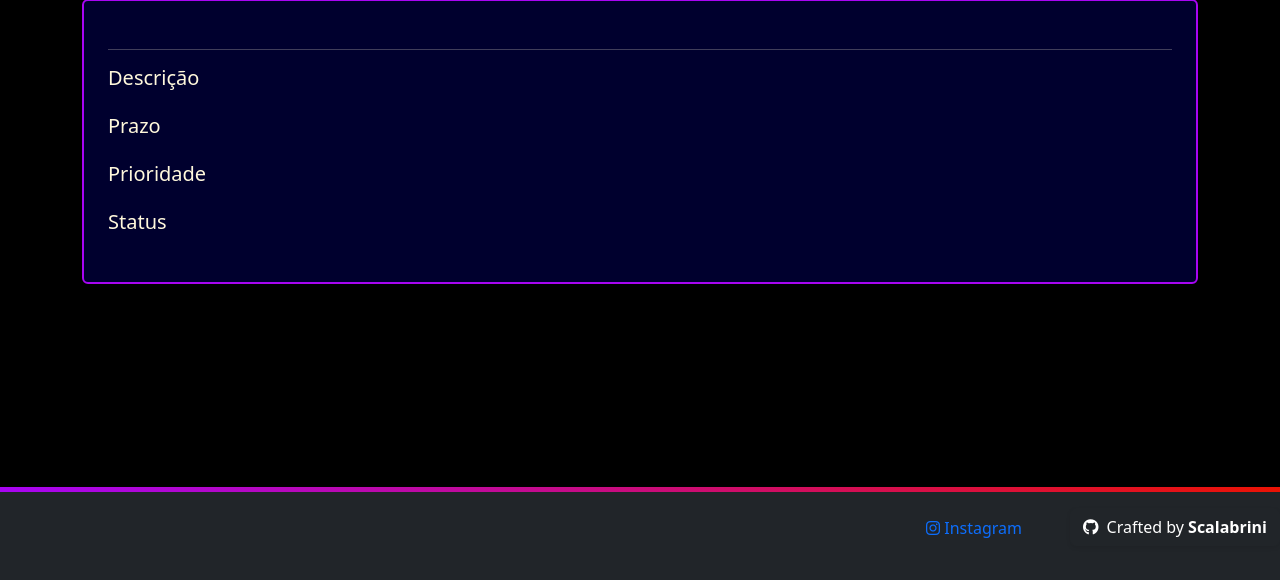
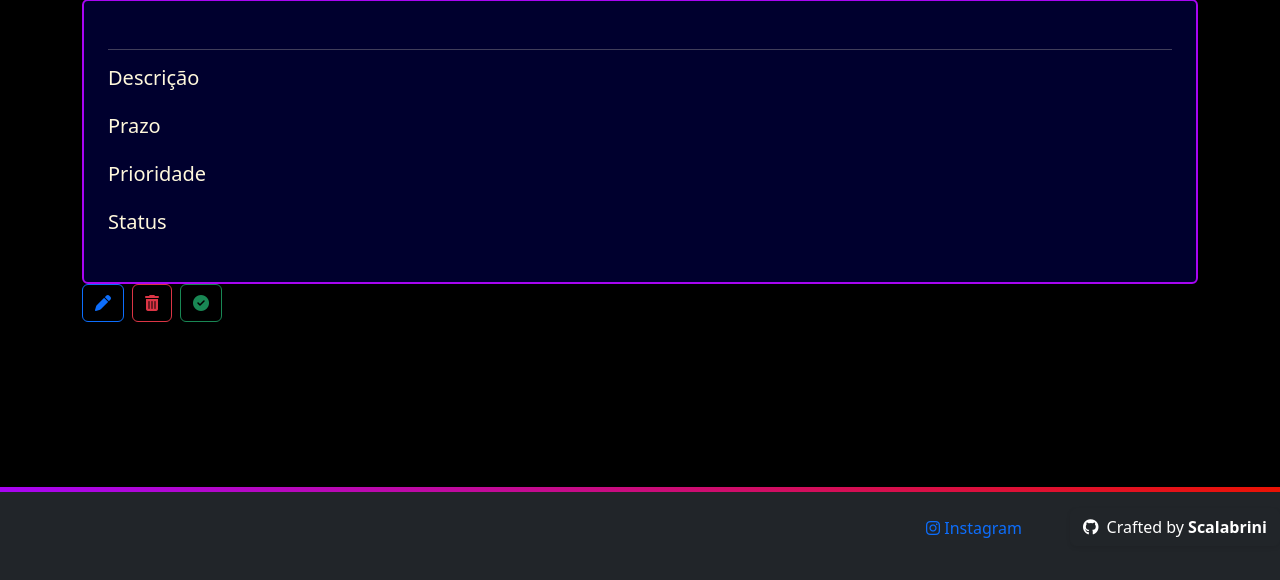
Before and after one commit to Scalabrini17/Personal_Task_Manager, a Django app: template templates/task/visualizarTask.html in a window 1280 px wide. Shown: the part 220-800 px from the top of the page. Run offline with Django 5.2, Linux system fonts and the light colour scheme; the template is opened without the code that fills it, so the values that code supplies are empty; some libraries are stand-ins or nearby versions.

Commit message:
Update: Finalização dos botões de ação das Tasks
Na proxima atualização será adicionado uma página de lixeira onde ser´pa acrescentado o status de excluir e depois o botão excluir definitivamente que ficará disponivel na página de lixeira

```diff
--- a/templates/task/taskFinalizada.html
+++ b/templates/task/taskFinalizada.html
@@ -32,7 +32,7 @@
                     {{ task.get_status_display }}
                 </p>
 
-                <a href="{% url 'task:visualizarTask' task.id %}" class="btn btn-outline-warning" data-bs-toggle="tooltip" data-bs-placement="top" title="Visualizar">
+                <a href="{% url 'task:visualizarTask' task.id %}" class="btn btn-outline-warning" data-bs-toggle="tooltip" data-bs-placement="top" title="Visualizar Task">
                     <i class="fa-solid fa-eye"></i>
                 </a>
 
--- a/templates/task/visualizarTask.html
+++ b/templates/task/visualizarTask.html
@@ -30,4 +30,20 @@
 
 </div>
 
+<div class="d-flex gap-2">
+
+    <a href="{% url 'task:editarTask' task.id %}" class="btn btn-outline-primary" data-bs-toggle="tooltip" data-bs-placement="top" title="Editar task">
+        <i class="fa-solid fa-pen"></i>
+    </a>
+
+    <a href="{% url 'task:excluir_task' task.id %}" class="btn btn-outline-danger" data-bs-toggle="tooltip" data-bs-placement="top" title="Excluir task">
+        <i class="fa-solid fa-trash-can"></i>
+    </a>
+
+    <a href="{% url 'task:finalizarTask' task.id %}" class="btn btn-outline-success" data-bs-toggle="tooltip" data-bs-placement="top" title="Finalizar task">
+        <i class="fa-solid fa-circle-check"></i>
+    </a>
+
+</div>
+
 {% endblock %}
```
Also changed, not shown: templates/task/task.html (+4 -7 lines).
